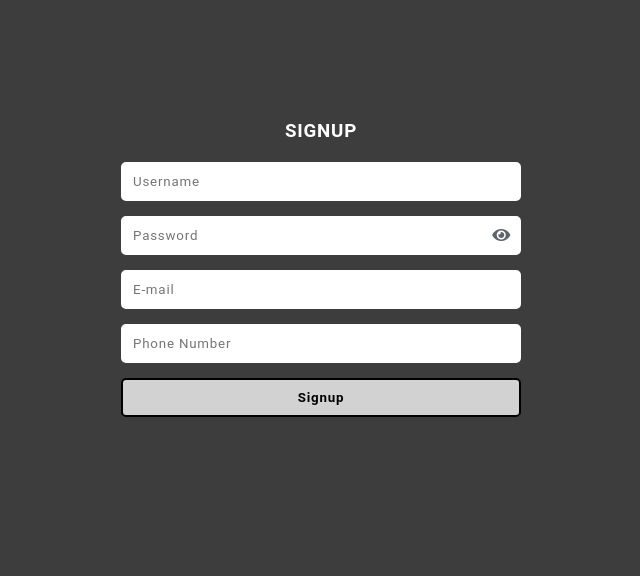
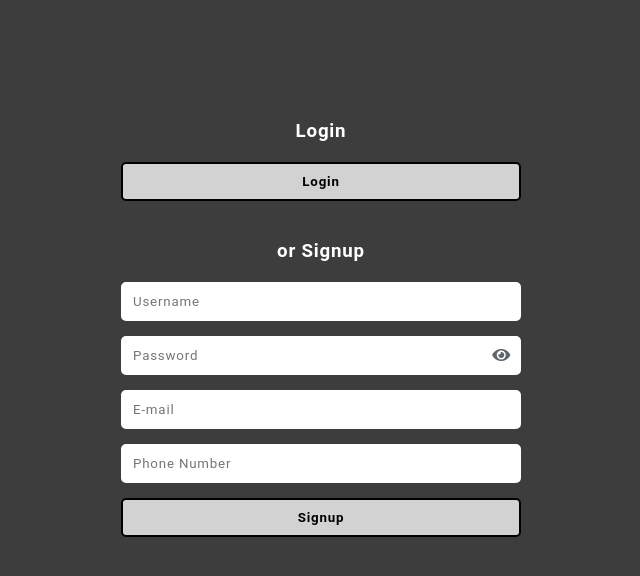
Before and after one commit to omkarhcode/php-login-system, a PHP site: page / in a window 1280 px wide. Shown: the top 576 px of the page, without its empty margins (319-959 px from the left). Run offline with PHP 8.4, Linux system fonts and the light colour scheme.

Commit message:
Update main.css and add login section

```diff
--- a/assets/css/main.css
+++ b/assets/css/main.css
@@ -24,7 +24,7 @@ body {
 
 h3 {
   padding: 20px;
-  text-transform: uppercase;
+  /* text-transform: uppercase; */
 }
 
 form {
--- a/index.php
+++ b/index.php
@@ -17,6 +17,9 @@
 
 
 
+    <?php include 'pages/home/section/section-login.php'; ?>
+
+    <br>
     <?php include 'pages/home/section/section-sign-up.php'; ?>
 
 
--- /dev/null
+++ b/pages/home/section/section-login.php
@@ -0,0 +1,6 @@
+<h3>Login</h3>
+
+<form action="includes/signup.inc.php" method="post">
+
+    <button>Login</button>
+</form>
--- a/pages/home/section/section-sign-up.php
+++ b/pages/home/section/section-sign-up.php
@@ -4,7 +4,7 @@ require_once 'includes/config_session.inc.php';
 require_once 'includes/signup_view.inc.php';
 ?>
 
-<h3>Signup</h3>
+<h3>or Signup</h3>
 
 <form action="includes/signup.inc.php" method="post">
     <?php signup_input() ?>
```
